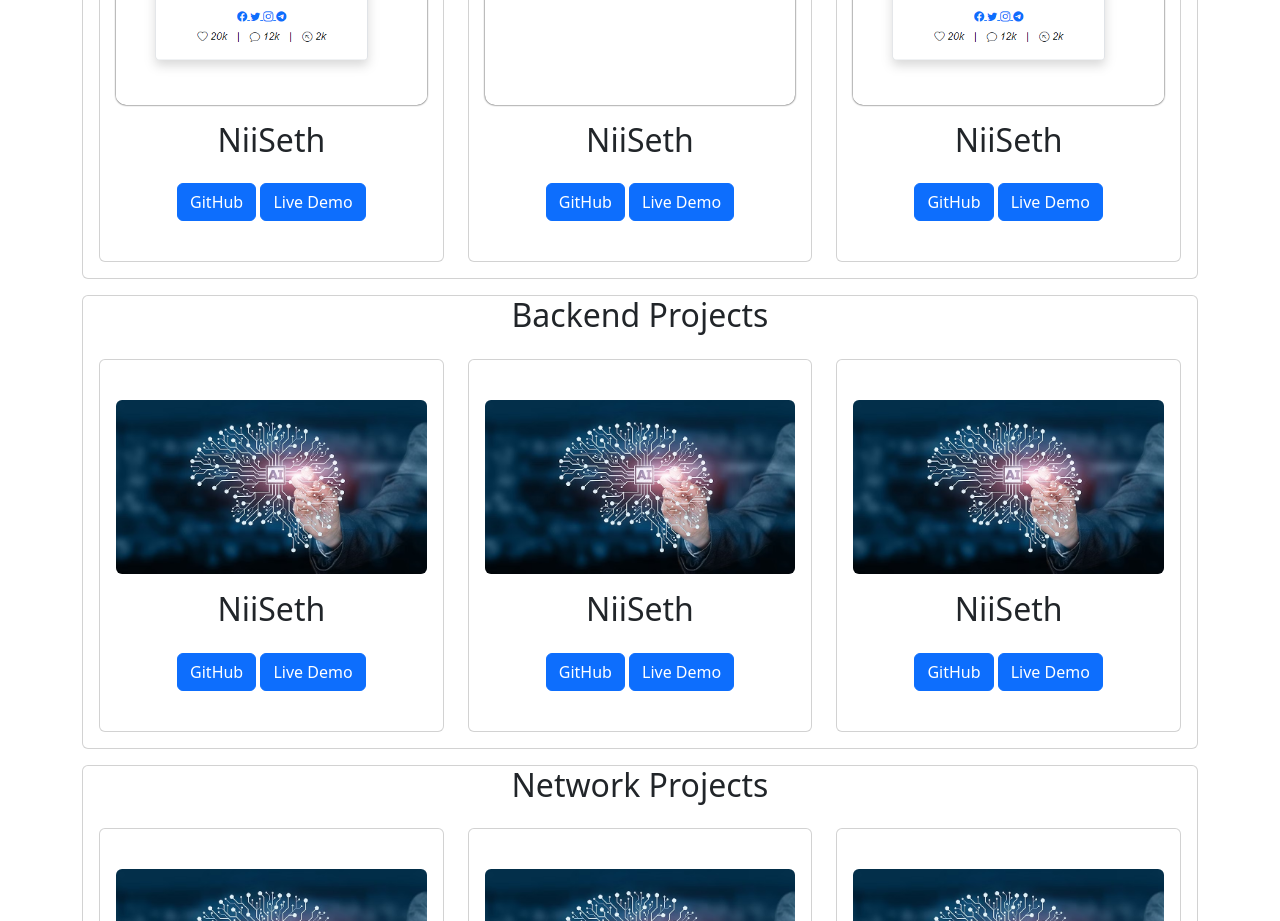
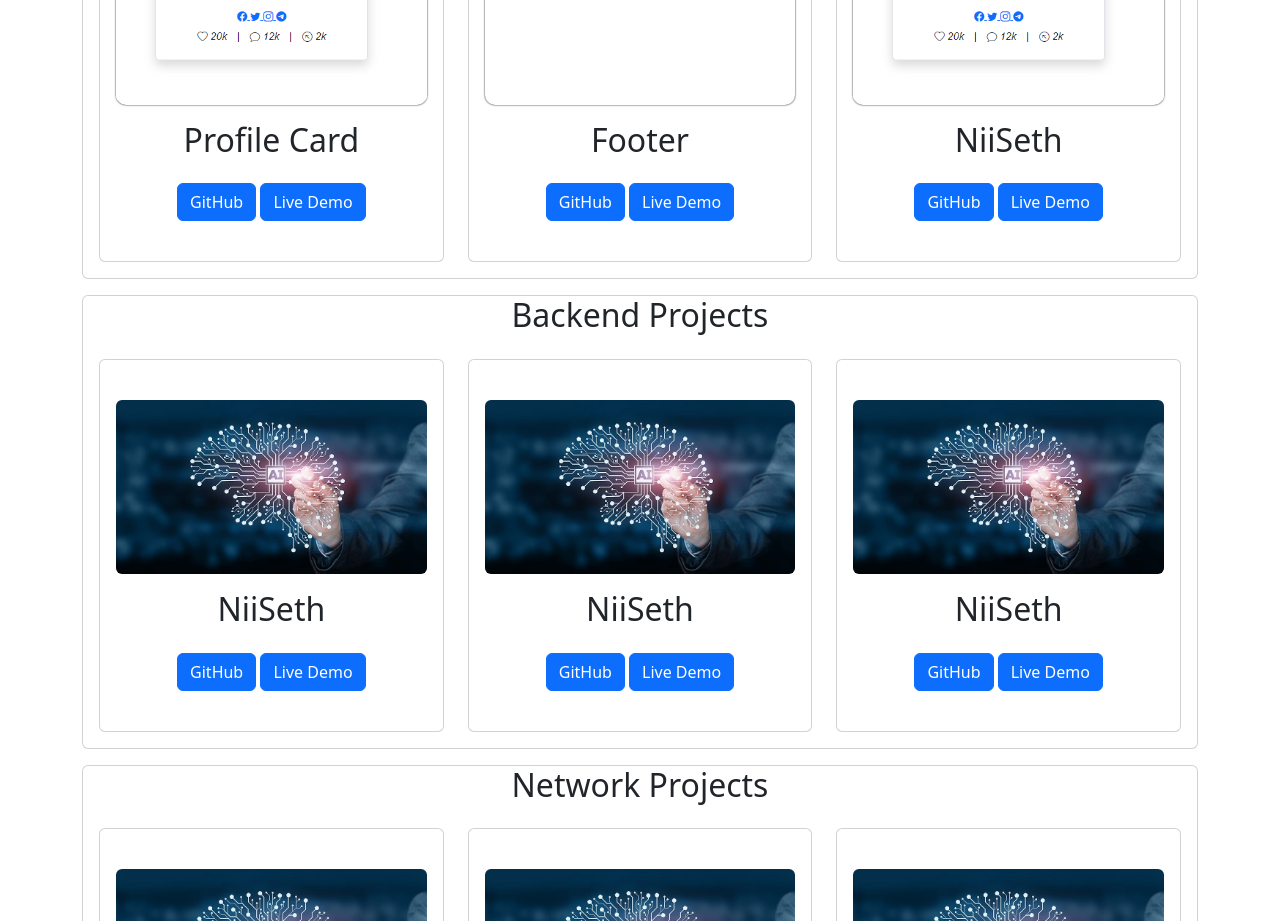
Before and after one commit to sambathCoding/bv1-portfolio, a website: page index.html in a window 1280 px wide. Shown: the part 2420-3341 px from the top of the page. Drawn offline with nearby package versions, Linux system fonts and the light colour scheme.

Commit message:
Update index.html

```diff
--- a/index.html
+++ b/index.html
@@ -366,7 +366,7 @@
                     />
                   </div>
 
-                  <h2 class="card-title text-dark mb-4">NiiSeth</h2>
+                  <h2 class="card-title text-dark mb-4">Profile Card</h2>
                   <div class="d-grid gap-2 d-lg-block">
                     <button
                       onclick="location.href='https://github.com/sambathCoding/card-profile.git'"
@@ -396,7 +396,7 @@
                     />
                   </div>
 
-                  <h2 class="card-title text-dark mb-4">NiiSeth</h2>
+                  <h2 class="card-title text-dark mb-4">Footer</h2>
                   <div class="d-grid gap-2 d-lg-block">
                     <button
                       onclick="location.href='https://github.com/sambathCoding/footer-v01'"
```
